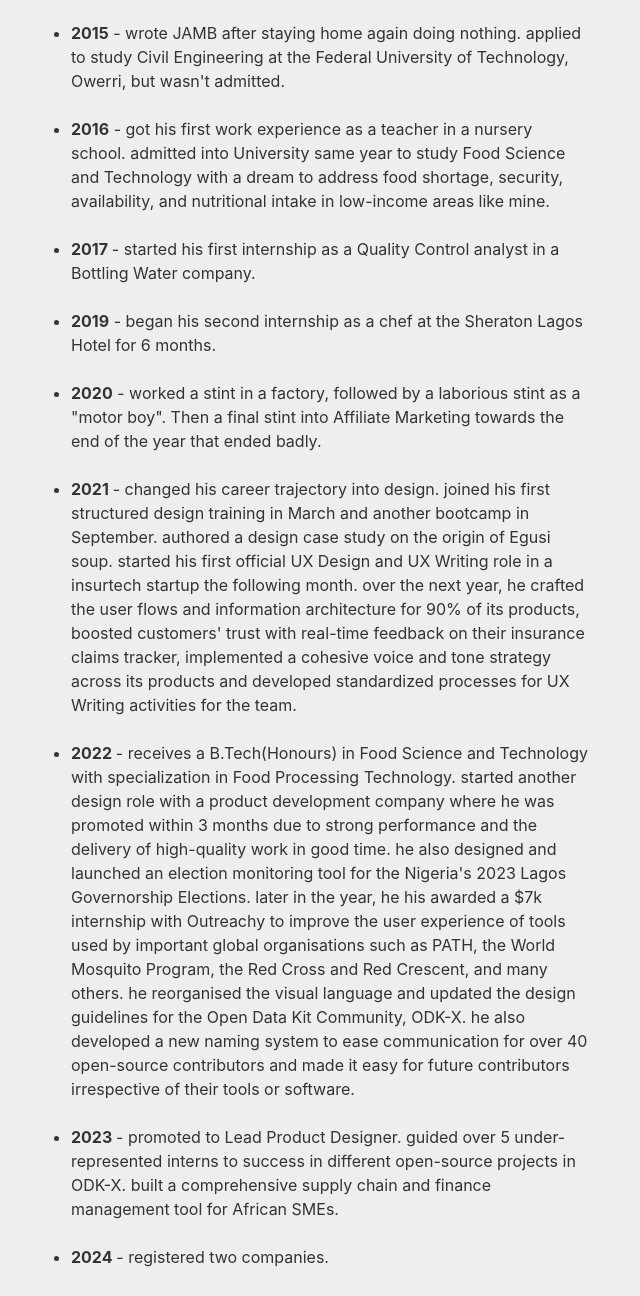
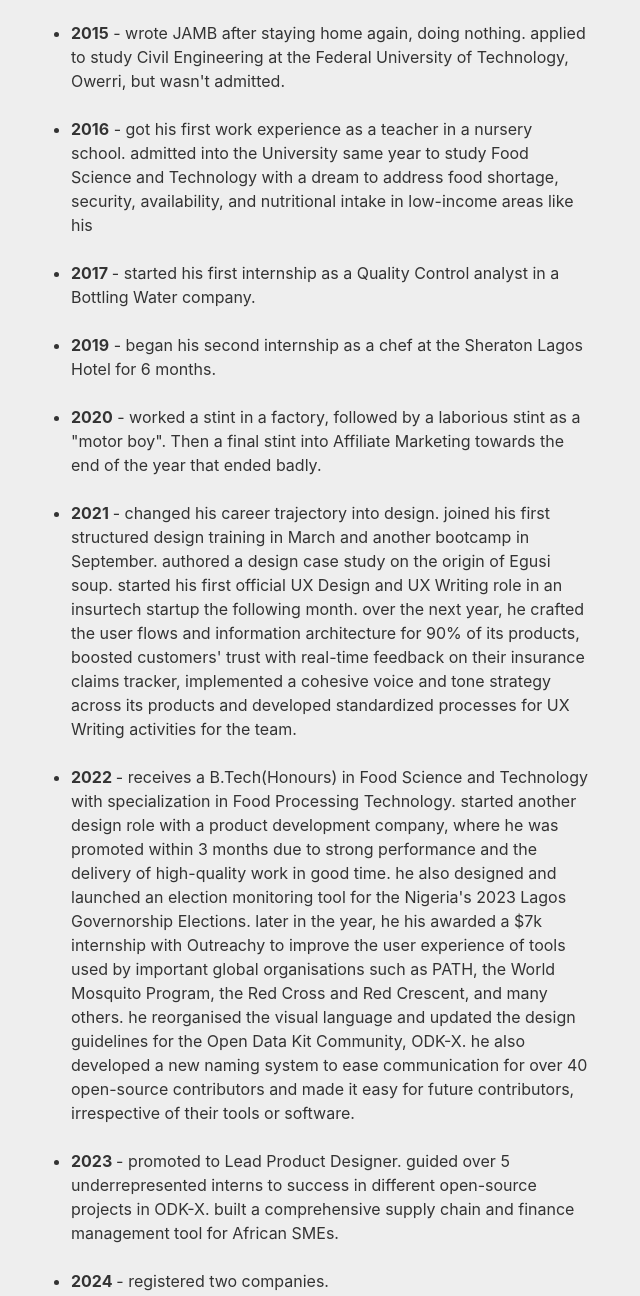
Before and after one commit to cvemann/tribute-page, a plain HTML site: page index.html in a window 1280 px wide. Shown: the part 1089-2385 px from the top of the page, without its empty margins (329-969 px from the left). Drawn offline with Linux system fonts and the light colour scheme.

Commit message:
Fix grammatical errors in timeline entries
Corrected grammatical errors and improved clarity in the timeline.

```diff
--- a/index.html
+++ b/index.html
@@ -64,17 +64,17 @@
 
             <li><strong> 2014</strong> - wrote WAEC at 14.</li>
             <li>
-              <strong> 2015</strong> - wrote JAMB after staying home again doing
+              <strong> 2015</strong> - wrote JAMB after staying home again, doing
               nothing. applied to study Civil Engineering at the Federal
               University of Technology, Owerri, but wasn't admitted.
             </li>
 
             <li>
               <strong> 2016</strong> - got his first work experience as a
-              teacher in a nursery school. admitted into University same year to
+              teacher in a nursery school. admitted into the University same year to
               study Food Science and Technology with a dream to address food
               shortage, security, availability, and nutritional intake in
-              low-income areas like mine.
+              low-income areas like his
             </li>
 
             <li>
@@ -97,7 +97,7 @@
               design. joined his first structured design training in March and
               another bootcamp in September. authored a design case study on the
               origin of Egusi soup. started his first official UX Design and UX
-              Writing role in a insurtech startup the following month. over the
+              Writing role in an insurtech startup the following month. over the
               next year, he crafted the user flows and information architecture
               for 90% of its products, boosted customers' trust with real-time
               feedback on their insurance claims tracker, implemented a cohesive
@@ -108,7 +108,7 @@
               <strong> 2022 </strong> - receives a B.Tech(Honours) in Food
               Science and Technology with specialization in Food Processing
               Technology. started another design role with a product development
-              company where he was promoted within 3 months due to strong
+              company, where he was promoted within 3 months due to strong
               performance and the delivery of high-quality work in good time. he
               also designed and launched an election monitoring tool for the
               Nigeria's 2023 Lagos Governorship Elections. later in the year, he
@@ -119,11 +119,11 @@
               the design guidelines for the Open Data Kit Community, ODK-X. he
               also developed a new naming system to ease communication for over
               40 open-source contributors and made it easy for future
-              contributors irrespective of their tools or software.
+              contributors, irrespective of their tools or software.
             </li>
             <li>
               <strong> 2023 </strong> - promoted to Lead Product Designer.
-              guided over 5 under-represented interns to success in different
+              guided over 5 underrepresented interns to success in different
               open-source projects in ODK-X. built a comprehensive supply chain
               and finance management tool for African SMEs.
             </li>
```
